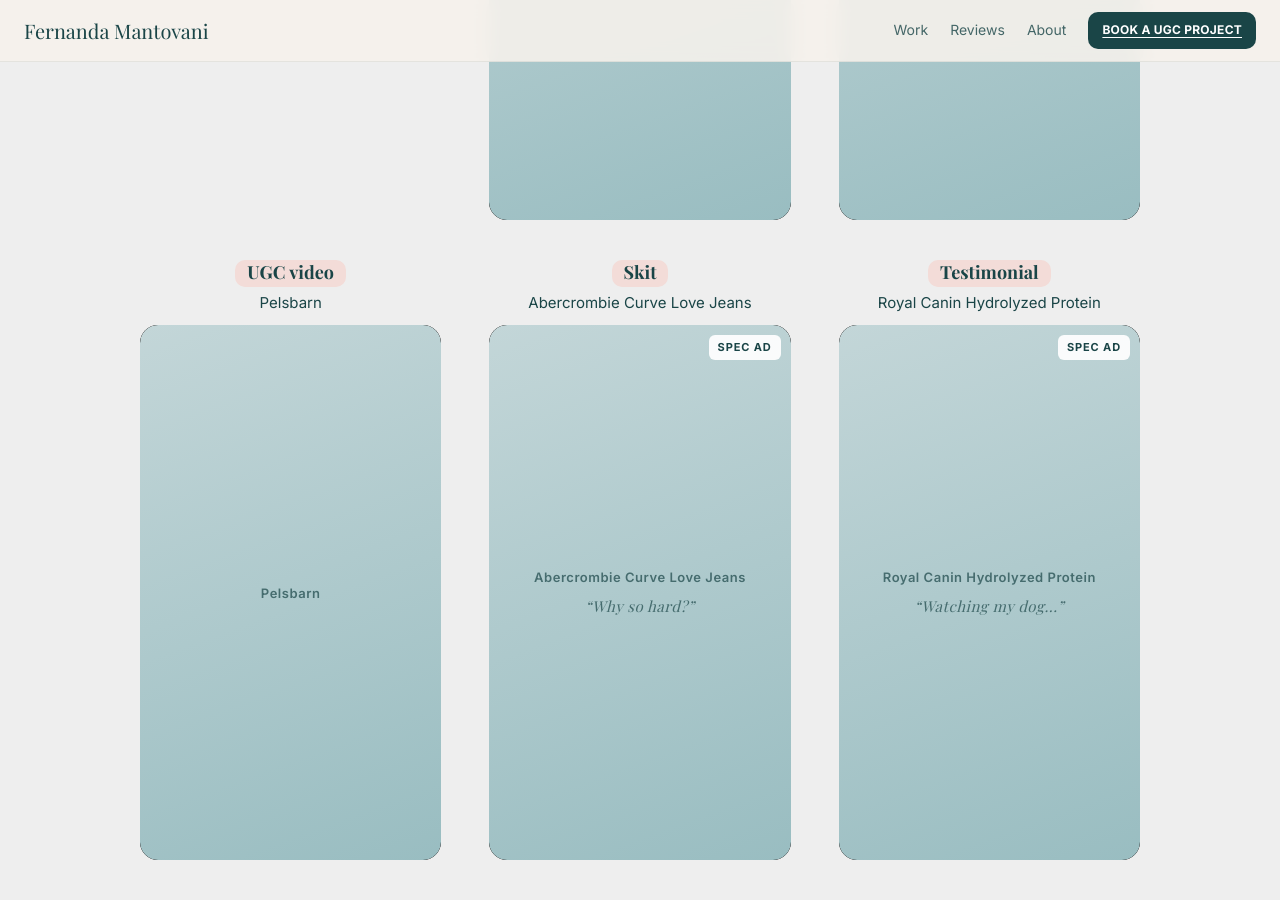
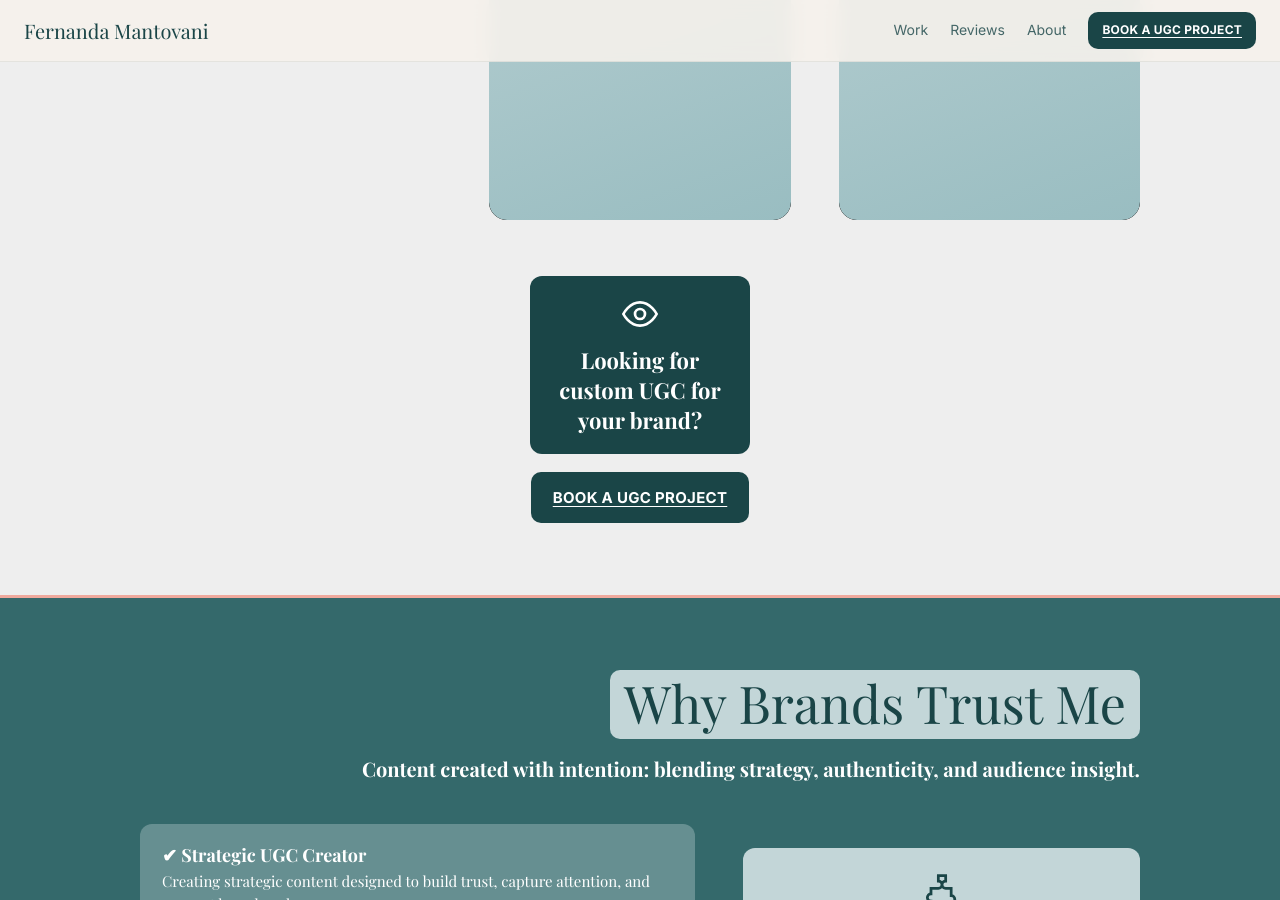
Before and after one commit to mantovaninanda/letsfdoit, a Jekyll site: the page built from index.html, in a window 1280 px wide and 900 px high, scrolled down 4132 px. Built offline with Jekyll 4.4.1, drawn with Linux system fonts in a browser that asks for light colours; some web fonts are replaced; a script that is not in the unit is left out.

Commit message:
Remove Pelsbarn, Abercrombie and Royal Canin cards; add BRC to logo wall
Pelsbarn holds the video rights (ads only). Abercrombie and Royal Canin
were old spec pieces. BRC was a UGC brand deal before her BRC role.

```diff
--- a/_data/clients.yml
+++ b/_data/clients.yml
@@ -10,6 +10,8 @@
 - name: Authen Running
   logo: ""
 - name: Pirani
+  logo: ""
+- name: Brasil Run Club
   logo: ""
 - name: Sundays For Dogs
   logo: ""
--- a/_data/videos.yml
+++ b/_data/videos.yml
@@ -102,22 +102,9 @@
   niche: pet
   client: true
   hook: "Poor baby is so anxious!"
-- brand: Pelsbarn
-  format: UGC video
-  niche: pet
-  client: true
-  hook: ""
-- brand: Abercrombie Curve Love Jeans
-  format: Skit
-  niche: lifestyle
-  client: false
-  hook: "Why so hard?"
-- brand: Royal Canin Hydrolyzed Protein
-  format: Testimonial
-  niche: pet
-  client: false
-  hook: "Watching my dog..."
 # Not used (one card per brand, picked 2026-11-03):
 #   Sundays TikTok 7696705475001240845 ("Do you know?", feature-led, 5 likes) vs the kept "Eight years of kibble" (28 likes, 12 comments, 14 shares).
 #   Stay Wyld reel DdZfTprhAi_ (19s #ad discount promo) vs the kept brand-posted 3PM reel (36s, stronger hook).
+#   Pelsbarn: brand holds the rights and uses the video for ads only (Fernanda, 2026-11-03).
+#   Abercrombie and Royal Canin spec pieces: old portfolio pieces, removed at Fernanda's request (2026-11-03).
 # Built PUFF Bar spec is intentionally left out: Built contains collagen, which conflicts with her vegetarian positioning.
```
Also changed, not shown: CLAUDE.md (+1 -1 lines).
